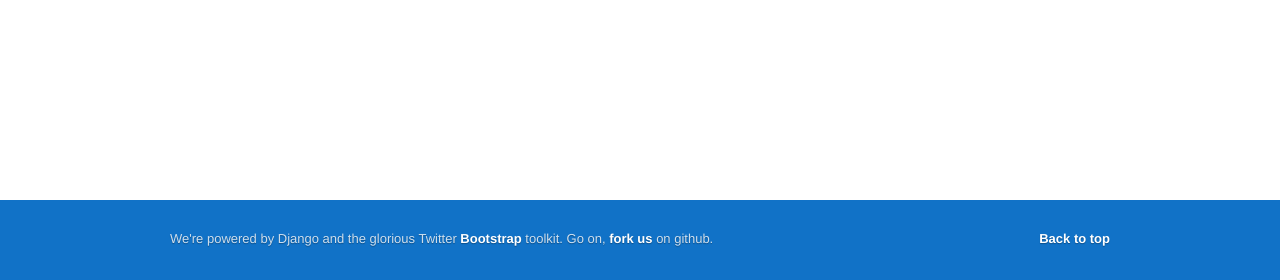
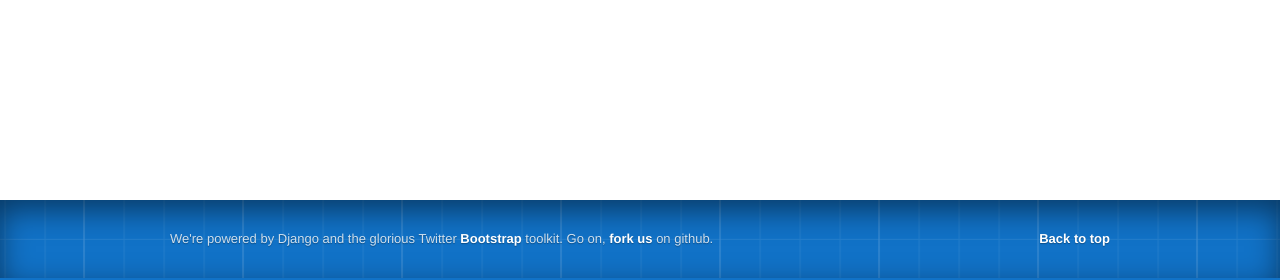
Before and after one commit to dellsystem/wikinotes, a Python web app: template main/templates/base.html in a window 1280 px wide. Shown: the part 600-880 px from the top of the page. Run offline with Jinja, Linux system fonts and the light colour scheme; the template is opened without the code that fills it, so the values that code supplies are empty; style sheets or scripts are compiled from the project's sources; some libraries are stand-ins or nearby versions.

Commit message:
add grid and box-shadow to footer

```diff
--- a/assets/css/wikinotes.less
+++ b/assets/css/wikinotes.less
@@ -53,6 +53,8 @@ section {
 
 	div.inner {
 		padding: 30px 0;
+		background: transparent url(/img/grid.png) top center;
+		.box-shadow(inset 0 10px 30px rgba(0, 0, 0, 0.5));
 	}
 
 	a { color: #FFF; font-weight: bold; }
```
